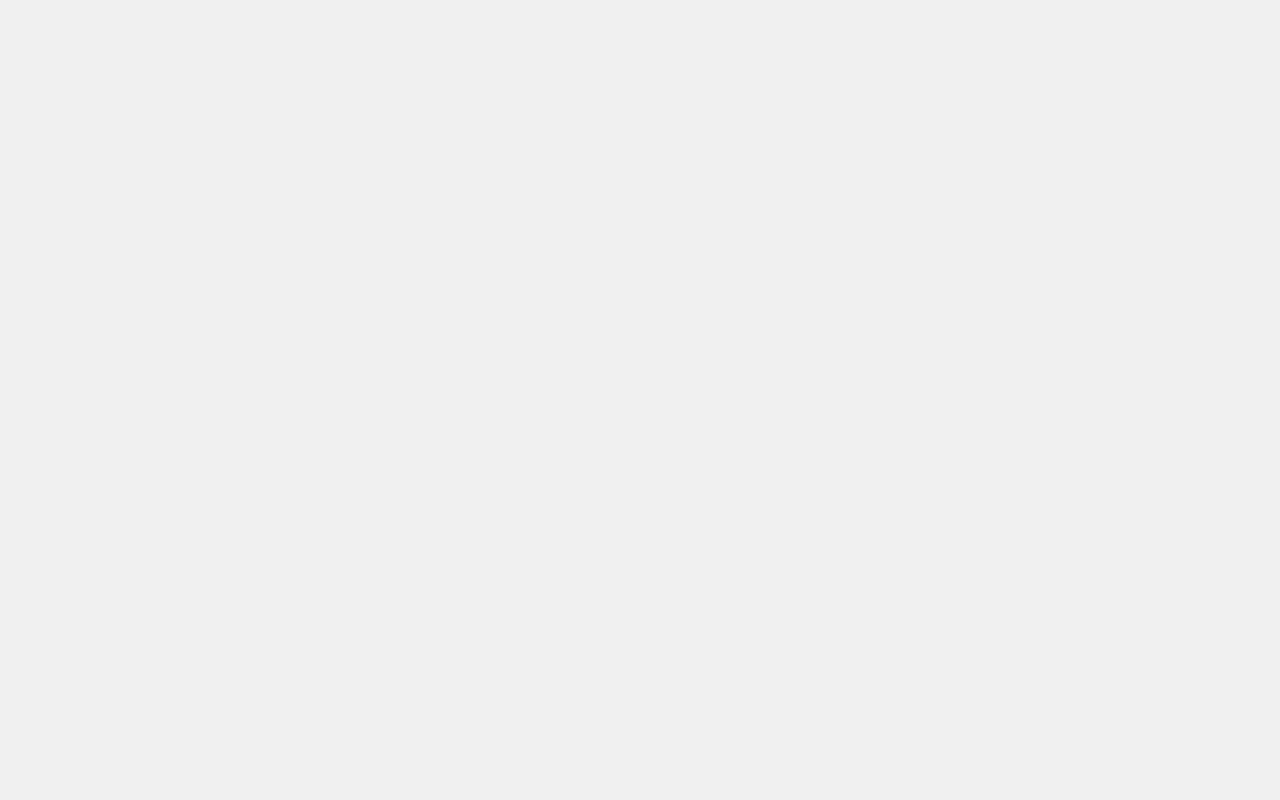
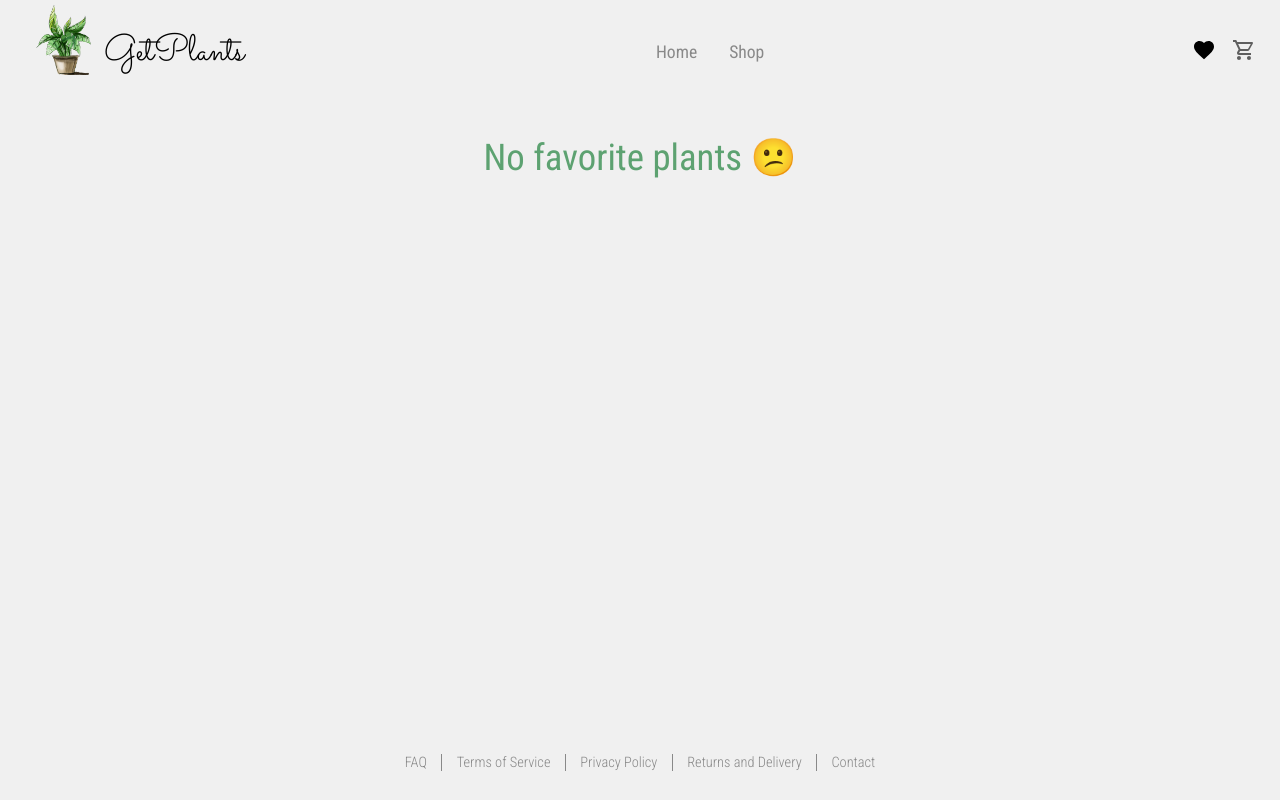
Before and after one commit to RimaSem/plant-shop, a React (Vite) app: page /plant-shop/favorite in a window 1280 px wide. Before the commit this address had no page. Built offline with nearby package versions, Linux system fonts and the light colour scheme.

Commit message:
Create favorite plants page

```diff
--- a/src/App.tsx
+++ b/src/App.tsx
@@ -1,8 +1,8 @@
-import { useState } from "react";
 import { BrowserRouter, Routes, Route } from "react-router-dom";
 import Layout from "./components/Layout";
+import Home from "./pages/Home";
 import Shop from "./pages/Shop";
-import Home from "./pages/Home";
+import Favorite from "./pages/Favorite";
 
 function App() {
   return (
@@ -11,6 +11,7 @@ function App() {
         <Route path="/plant-shop/" element={<Layout />}>
           <Route index element={<Home />} />
           <Route path="shop" element={<Shop />} />
+          <Route path="favorite" element={<Favorite />} />
         </Route>
       </Routes>
     </BrowserRouter>
--- a/src/components/Header.tsx
+++ b/src/components/Header.tsx
@@ -28,7 +28,12 @@ function Header() {
         </NavLink>
       </nav>
       <div className="header-icons">
-        <Icon className="header-icon" path={mdiHeart} />
+        <NavLink
+          to="/plant-shop/favorite"
+          className={({ isActive }) => (isActive ? "active-link" : "")}
+        >
+          <Icon className="header-icon" path={mdiHeart} />
+        </NavLink>
         <Icon className="header-icon" path={mdiCartOutline} />
       </div>
     </header>
--- a/src/components/ItemCarousel.tsx
+++ b/src/components/ItemCarousel.tsx
@@ -21,7 +21,7 @@ function ItemCarousel() {
       slidesToSlide: 3,
     },
     tablet: {
-      breakpoint: { max: 1000, min: 464 },
+      breakpoint: { max: 1000, min: 500 },
       items: 3,
       slidesToSlide: 2,
     },
--- a/src/components/Layout.tsx
+++ b/src/components/Layout.tsx
@@ -1,4 +1,4 @@
-import React from "react";
+import "./scss/Layout.scss";
 import { Outlet } from "react-router-dom";
 import Header from "./Header";
 import Footer from "./Footer";
--- a/src/components/scss/Header.scss
+++ b/src/components/scss/Header.scss
@@ -77,6 +77,12 @@ header {
         color: black;
       }
     }
+
+    .active-link {
+      .header-icon {
+        color: black;
+      }
+    }
   }
 }
 
--- /dev/null
+++ b/src/components/scss/Layout.scss
@@ -0,0 +1,9 @@
+.site-wrapper {
+  height: 100vh;
+  display: flex;
+  flex-direction: column;
+
+  main {
+    flex: 1;
+  }
+}
--- /dev/null
+++ b/src/pages/Favorite.tsx
@@ -0,0 +1,25 @@
+import "./scss/Favorite.scss";
+import { useContext } from "react";
+import { AppContext } from "../appContext";
+import Item from "../components/Item";
+
+function Favorite() {
+  const context = useContext(AppContext);
+
+  const displayItems = context?.allItems
+    .filter((item) => item.isFavorite)
+    .map((item) => <Item key={item.id} plantData={item} />);
+
+  return (
+    <div className="favorite-container">
+      {displayItems?.length ? (
+        <h3>Your Favorite Plants</h3>
+      ) : (
+        <h3>No favorite plants &#128533;</h3>
+      )}
+      <div className="favorite-list">{displayItems}</div>
+    </div>
+  );
+}
+
+export default Favorite;
--- /dev/null
+++ b/src/pages/scss/Favorite.scss
@@ -0,0 +1,24 @@
+.favorite-container {
+  margin: 2em auto 4em auto;
+  max-width: 1200px;
+  display: flex;
+  flex-direction: column;
+  align-items: center;
+
+  h3 {
+    margin: 0;
+    color: #5da271;
+    text-align: center;
+    font-size: 2.3rem;
+    font-weight: 500;
+  }
+
+  .favorite-list {
+    display: flex;
+    flex-wrap: wrap;
+    gap: 2em;
+    margin-top: 2em;
+    align-items: center;
+    justify-content: center;
+  }
+}
```
